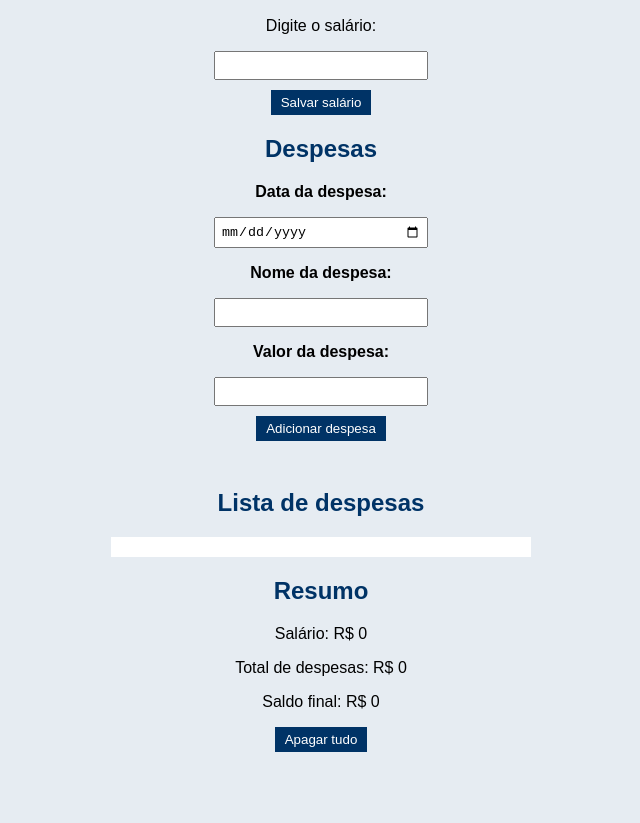
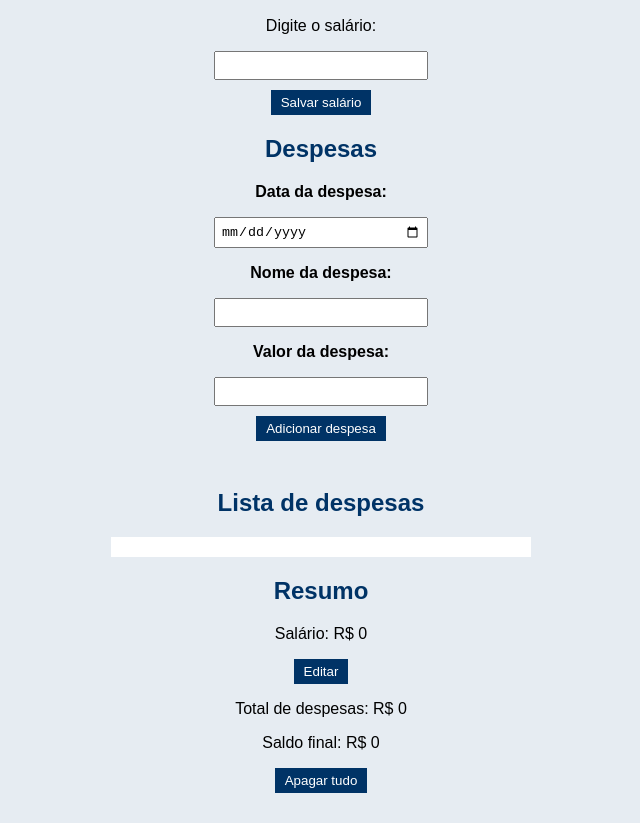
Before and after one commit to alicebiaurnau/financeiro, a plain HTML site: page index.html in a window 1280 px wide. Shown: the part 131-954 px from the top of the page, without its empty margins (319-959 px from the left). Before the commit the page ends 913 px from the top, so only its background shows below. Drawn offline with Linux system fonts and the light colour scheme.

Commit message:
Update index.html

```diff
--- a/index.html
+++ b/index.html
@@ -28,6 +28,7 @@
 
 <h2>Resumo</h2>
 <p id="resSalario">Salário: R$ 0</p>
+    <button onclick="editar()">Editar</button>
 <p id="resDespesas">Total de despesas: R$ 0</p>
 <p id="resSaldo">Saldo final: R$ 0</p>
 
```
